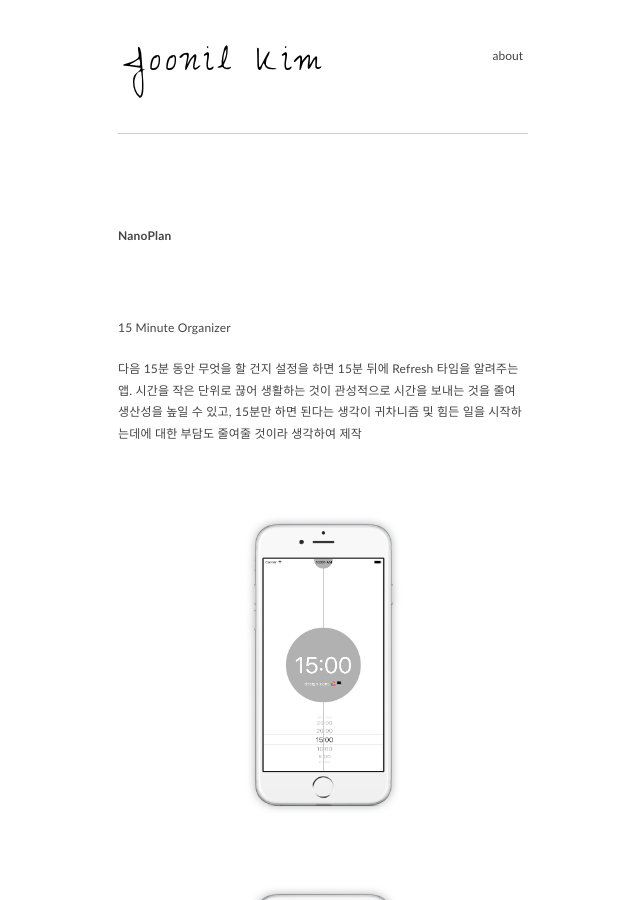
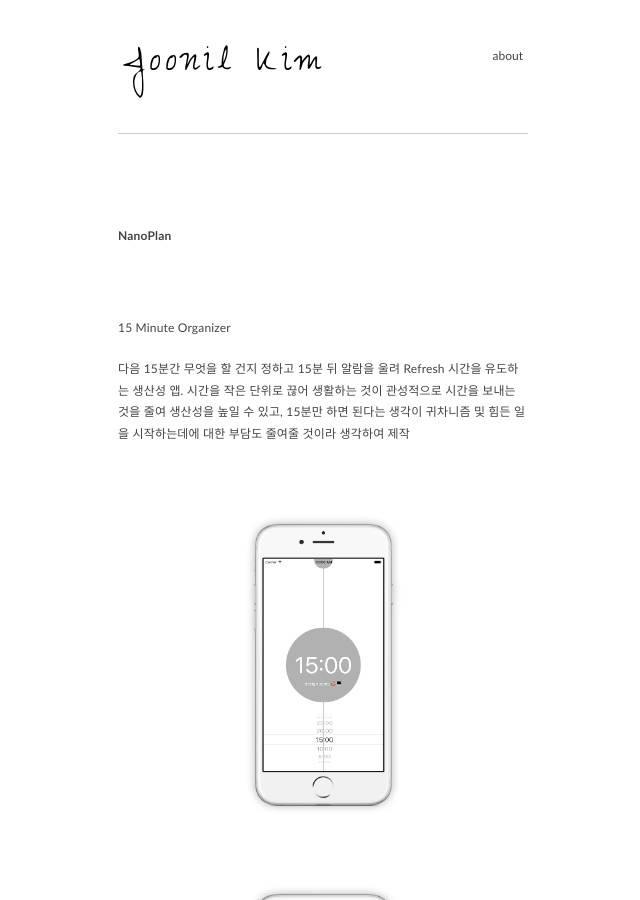
Before and after one commit to joonilkim/joonilkim.github.io, a Jekyll site: the page built from _posts/2016-04-01-nanoplan.md, in a window 1280 px wide and 900 px high. Shown: the whole window, without its empty margins (317-957 px from the left). Built offline with Jekyll 4.4.1, drawn with Linux system fonts in a browser that asks for light colours.

Commit message:
changed nanoplan description

```diff
--- a/_posts/2016-04-01-nanoplan.md
+++ b/_posts/2016-04-01-nanoplan.md
@@ -9,4 +9,4 @@ covers:
 platform: iOS
 stack: Swift, CoreData
 ---
-다음 15분 동안 무엇을 할 건지 설정을 하면 15분 뒤에 Refresh 타임을 알려주는 앱. 시간을 작은 단위로 끊어 생활하는 것이 관성적으로 시간을 보내는 것을 줄여 생산성을 높일 수 있고, 15분만 하면 된다는 생각이 귀차니즘 및 힘든 일을 시작하는데에 대한 부담도 줄여줄 것이라 생각하여 제작
+다음 15분간 무엇을 할 건지 정하고 15분 뒤 알람을 울려 Refresh 시간을 유도하는 생산성 앱. 시간을 작은 단위로 끊어 생활하는 것이 관성적으로 시간을 보내는 것을 줄여 생산성을 높일 수 있고, 15분만 하면 된다는 생각이 귀차니즘 및 힘든 일을 시작하는데에 대한 부담도 줄여줄 것이라 생각하여 제작
```
